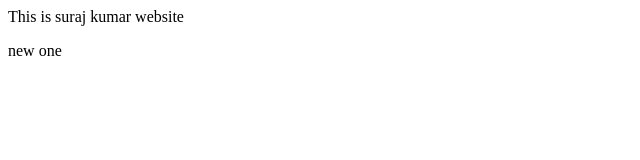
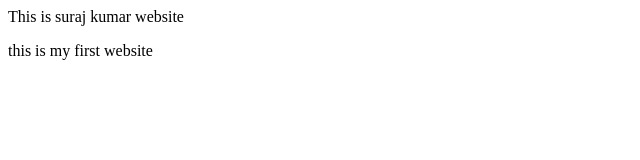
Before and after one commit to surajkumar19051999-tech/E-COMMERCE-WEBSITE, a plain HTML site: page index.html in a window 1280 px wide. Shown: the full height of the page, 0-640 px from the left. Drawn offline with Linux system fonts and the light colour scheme.

Commit message:
sedcasxd

```diff
--- a/index.html
+++ b/index.html
@@ -7,6 +7,6 @@
 </head>
 <body>
     <h>This is suraj kumar website</h>
-    <p>new one</p>
+    <p>this is my first website</p>
 </body>
 </html>
```
